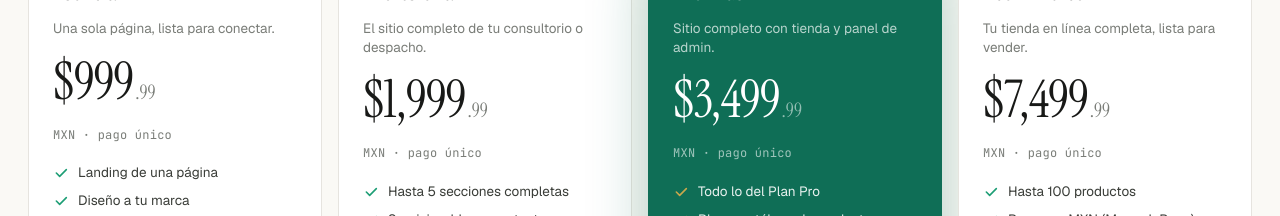
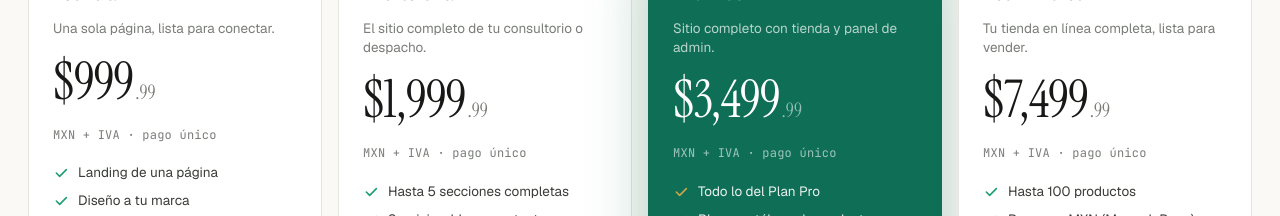
Before and after one commit to emtp1253-png/Link-de-trabajo, an Astro site: page / in a window 1280 px wide. Shown: the part 5220-5436 px from the top of the page. Built offline with nearby package versions, Linux system fonts and the light colour scheme; Astro itself is replaced by a stand-in of ours.

Commit message:
precios + IVA en todos los planes

```diff
--- a/src/components/Pricing.astro
+++ b/src/components/Pricing.astro
@@ -11,7 +11,7 @@ const planes = [
     tag:      'Una sola página, lista para conectar.',
     price:    '$999',
     cents:    '.99',
-    pago:     'MXN · pago único',
+    pago:     'MXN + IVA · pago único',
     featured: false,
     cta:      'Empezar con Esencial',
     features: [
@@ -31,7 +31,7 @@ const planes = [
     tag:      'El sitio completo de tu consultorio o despacho.',
     price:    '$1,999',
     cents:    '.99',
-    pago:     'MXN · pago único',
+    pago:     'MXN + IVA · pago único',
     featured: false,
     cta:      'Quiero Profesional',
     features: [
@@ -51,7 +51,7 @@ const planes = [
     tag:      'Sitio completo con tienda y panel de admin.',
     price:    '$3,499',
     cents:    '.99',
-    pago:     'MXN · pago único',
+    pago:     'MXN + IVA · pago único',
     featured: true,
     cta:      'Quiero Pro Plus',
     features: [
@@ -71,7 +71,7 @@ const planes = [
     tag:      'Tu tienda en línea completa, lista para vender.',
     price:    '$7,499',
     cents:    '.99',
-    pago:     'MXN · pago único',
+    pago:     'MXN + IVA · pago único',
     featured: false,
     cta:      'Lanzar mi tienda',
     features: [
```
Also changed, not shown: 1 other file.
